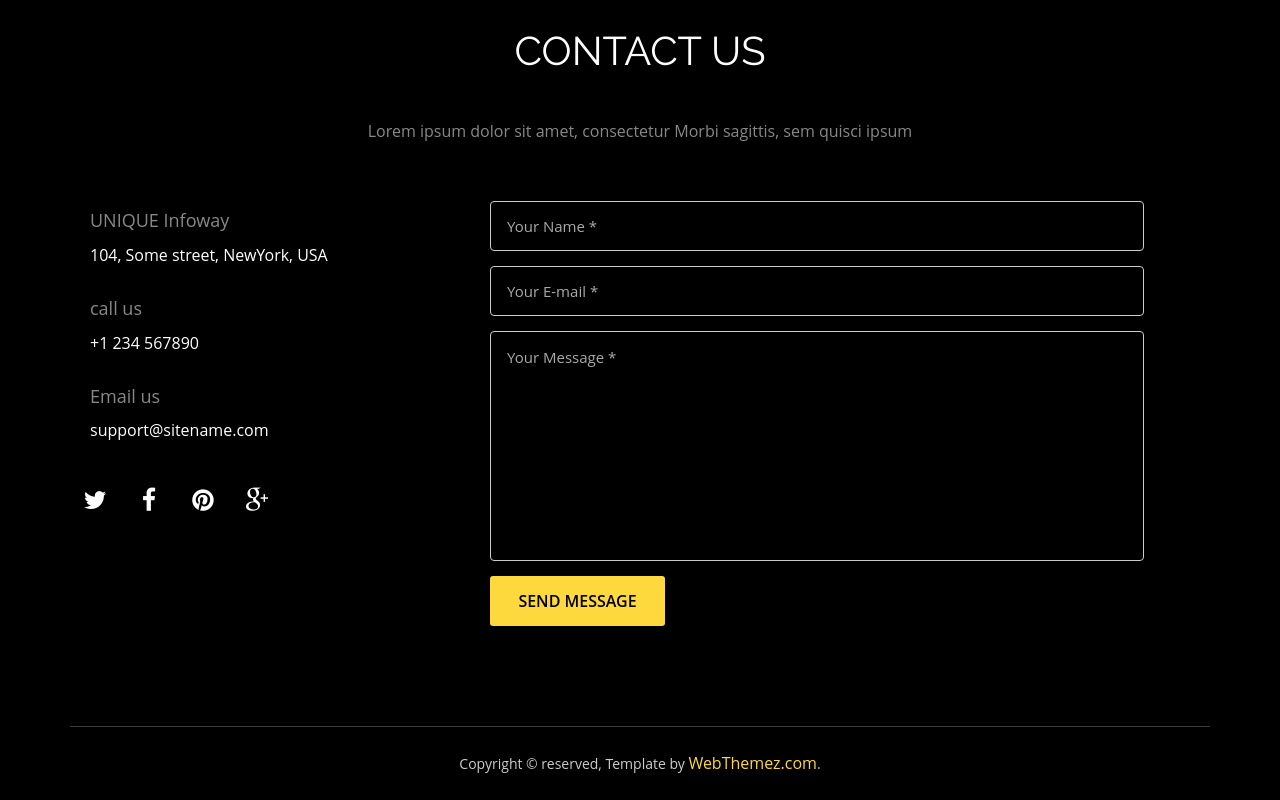
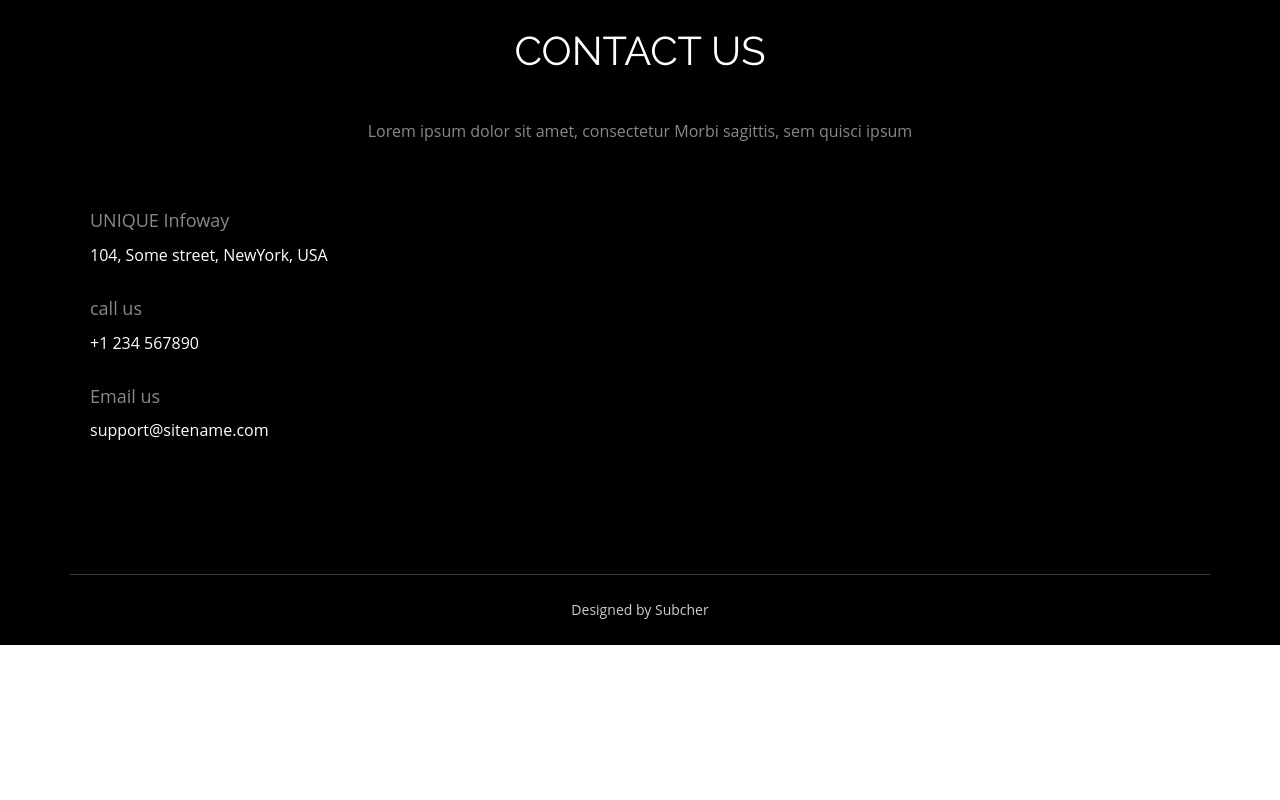
Before and after one commit to Subcher/paz-nation, a plain HTML site: page index.html in a window 1280 px wide. Shown: the part 3989-4789 px from the top of the page. After the commit the page ends 4634 px from the top, so only its background shows below. Drawn offline with Linux system fonts and the light colour scheme.

Commit message:
Update index.html

```diff
--- a/index.html
+++ b/index.html
@@ -422,29 +422,11 @@
                                 <p>support@sitename.com</p>
                             </div>
                         </div>
-
-
-
-          <ul class="social_links">
-            <li class="twitter animated bounceIn wow delay-02s"><a href="javascript:void(0)"><i class="fa fa-twitter"></i></a></li>
-            <li class="facebook animated bounceIn wow delay-03s"><a href="javascript:void(0)"><i class="fa fa-facebook"></i></a></li>
-            <li class="pinterest animated bounceIn wow delay-04s"><a href="javascript:void(0)"><i class="fa fa-pinterest"></i></a></li>
-            <li class="gplus animated bounceIn wow delay-05s"><a href="javascript:void(0)"><i class="fa fa-google-plus"></i></a></li>
-          </ul>
-        </div>
-        <div class="col-lg-8 wow fadeInLeft delay-06s">
-          <div class="form">
-            <input class="input-text" type="text" name="" value="Your Name *" onFocus="if(this.value==this.defaultValue)this.value='';" onBlur="if(this.value=='')this.value=this.defaultValue;">
-            <input class="input-text" type="text" name="" value="Your E-mail *" onFocus="if(this.value==this.defaultValue)this.value='';" onBlur="if(this.value=='')this.value=this.defaultValue;">
-            <textarea class="input-text text-area" cols="0" rows="0" onFocus="if(this.value==this.defaultValue)this.value='';" onBlur="if(this.value=='')this.value=this.defaultValue;">Your Message *</textarea>
-            <input class="input-btn" type="submit" value="send message">
-          </div>
-        </div>
       </div>
     </section>
   </div>
   <div class="container">
-    <div class="footer_bottom"><span>Copyright © reserved,    Template by <a href="http://webthemez.com">WebThemez.com</a>. </span> </div>
+    <div class="footer_bottom"><span>Designed by Subcher</span> </div>
   </div>
 </footer>
 
```
